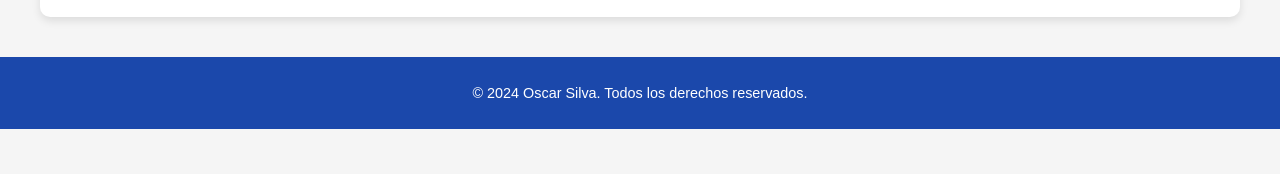
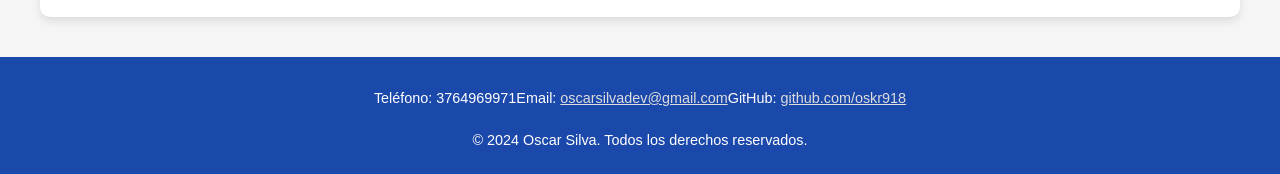
Before and after one commit to oskrSilva/porfolio, a plain HTML site: page index.html in a window 1280 px wide. Shown: the part 1573-1747 px from the top of the page. Before the commit the page ends 1702 px from the top, so only its background shows below. Drawn offline with Linux system fonts and the light colour scheme.

Commit message:
agregue contacto en el footer

```diff
--- a/index.html
+++ b/index.html
@@ -60,7 +60,12 @@
             </form>
         </section>
     </main>
-    <footer>
+    <footer class="footer-contact">
+        <ul>
+            <li>Teléfono: 3764969971</li>
+            <li>Email: <a href="mailto:oscarsilvadev@gmail.com">oscarsilvadev@gmail.com</a></li>
+            <li>GitHub: <a href="https://github.com/oskr918" target="_blank">github.com/oskr918</a></li>
+        </ul>
         <p>© 2024 Oscar Silva. Todos los derechos reservados.</p>
     </footer>
     <script src="script.js"></script>
--- a/styles.css
+++ b/styles.css
@@ -98,3 +98,19 @@ footer {
     color: white;
     font-size: 0.9em;
 }
+
+.footer-contact ul{
+    display: flex;
+    justify-content: center;
+}
+ul {
+    list-style: none;
+    padding: 0;
+}
+
+ul li {
+    padding: 5px 0;
+}
+a {
+    color: #ddd;
+}
```
